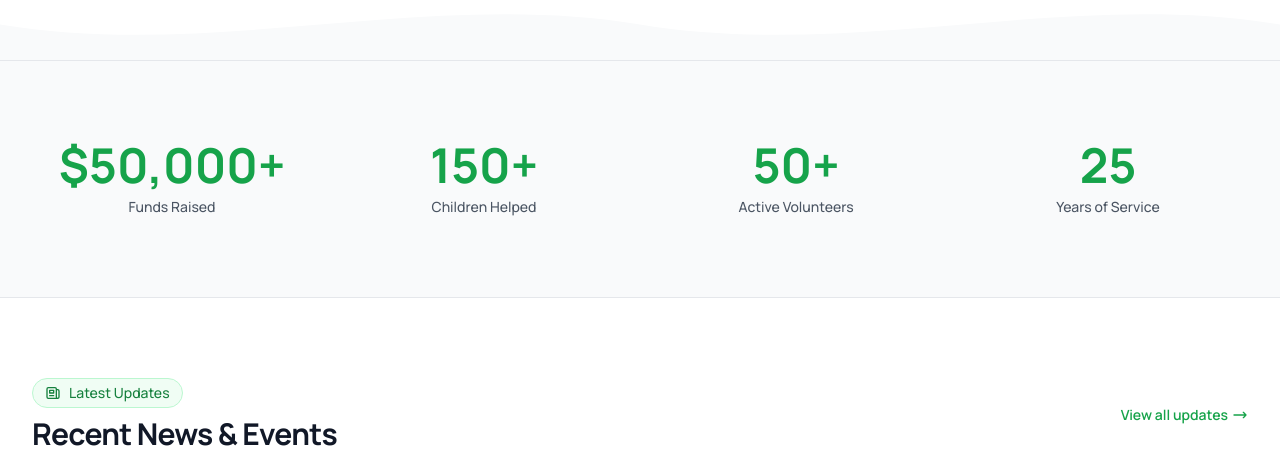
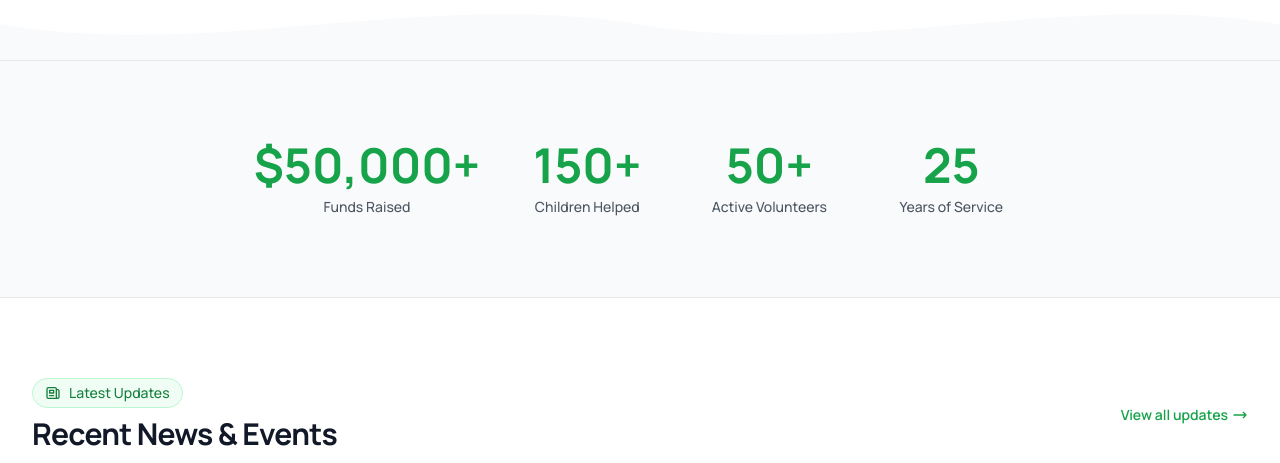
Before and after one commit to progressive-ideal/progressive-ideal.github.io, a plain HTML site: page index.html in a window 1280 px wide. Shown: the part 1600-2063 px from the top of the page. Drawn offline with nearby package versions, Linux system fonts and the light colour scheme.

Commit message:
refactor(stats): make statistics data-driven
Extract hardcoded statistics to a JSON data file and replace inline HTML stats with dynamic containers. This enables easier content management and allows stats.js to populate the data dynamically.

```diff
--- /dev/null
+++ b/data/stats.json
@@ -0,0 +1,14 @@
+{
+  "stats": [
+    { "value": 50000, "label": "Funds Raised", "prefix": "$", "suffix": "+", "showInHero": true },
+    { "value": 150, "label": "Children Helped", "suffix": "+", "showInHero": true },
+    { "value": 50, "label": "Active Volunteers", "suffix": "+", "showInHero": true },
+    { "value": 25, "label": "Years of Service", "showInHero": true },
+    { "value": 200, "label": "Meals Served Monthly" }
+  ],
+  "campaigns": [
+    { "name": "New Classroom Building", "progress": 65, "goal": "$50,000" },
+    { "name": "Medical Fund", "progress": 80, "goal": "$20,000" },
+    { "name": "Food & Nutrition", "progress": 45, "goal": "$30,000" }
+  ]
+}
--- a/index.html
+++ b/index.html
@@ -85,34 +85,11 @@
             </svg>
         </div>
 
-        <!-- Stats Section -->
+        <!-- Stats Section (dynamically populated by stats.js) -->
         <section class="border-y border-gray-200 bg-gray-50 py-16 lg:py-20">
             <div class="container mx-auto px-4 lg:px-8">
-                <div class="grid grid-cols-2 gap-8 sm:grid-cols-4">
-                    <div class="text-center" data-animate="fade-in-up">
-                        <div class="text-4xl font-bold text-primary-600 lg:text-5xl">
-                            <span data-counter="50000">$0</span>+
-                        </div>
-                        <div class="mt-2 text-sm font-medium text-gray-600">Funds Raised</div>
-                    </div>
-                    <div class="text-center" data-animate="fade-in-up" data-delay="100">
-                        <div class="text-4xl font-bold text-primary-600 lg:text-5xl">
-                            <span data-counter="150">0</span>+
-                        </div>
-                        <div class="mt-2 text-sm font-medium text-gray-600">Children Helped</div>
-                    </div>
-                    <div class="text-center" data-animate="fade-in-up" data-delay="200">
-                        <div class="text-4xl font-bold text-primary-600 lg:text-5xl">
-                            <span data-counter="50">0</span>+
-                        </div>
-                        <div class="mt-2 text-sm font-medium text-gray-600">Active Volunteers</div>
-                    </div>
-                    <div class="text-center" data-animate="fade-in-up" data-delay="300">
-                        <div class="text-4xl font-bold text-primary-600 lg:text-5xl">
-                            <span data-counter="25">0</span>
-                        </div>
-                        <div class="mt-2 text-sm font-medium text-gray-600">Years of Service</div>
-                    </div>
+                <div id="hero-stats-container">
+                    <!-- Loading skeleton will be shown while data loads -->
                 </div>
             </div>
         </section>
@@ -257,59 +234,14 @@
                     </p>
                 </div>
 
-                <!-- Stats Grid -->
-                <div class="mt-16 grid grid-cols-2 gap-8 lg:grid-cols-4">
-                    <div class="text-center" data-animate="fade-in-up" data-delay="100">
-                        <div class="text-4xl font-bold text-primary-600 lg:text-5xl" data-counter="150">0</div>
-                        <div class="mt-2 text-sm font-medium text-gray-600">Children Supported</div>
-                    </div>
-                    <div class="text-center" data-animate="fade-in-up" data-delay="200">
-                        <div class="text-4xl font-bold text-primary-600 lg:text-5xl" data-counter="95">0</div>
-                        <div class="mt-2 text-sm font-medium text-gray-600">School Graduation Rate %</div>
-                    </div>
-                    <div class="text-center" data-animate="fade-in-up" data-delay="300">
-                        <div class="text-4xl font-bold text-primary-600 lg:text-5xl" data-counter="200">0</div>
-                        <div class="mt-2 text-sm font-medium text-gray-600">Meals Served Monthly</div>
-                    </div>
-                    <div class="text-center" data-animate="fade-in-up" data-delay="400">
-                        <div class="text-4xl font-bold text-primary-600 lg:text-5xl" data-counter="25">0</div>
-                        <div class="mt-2 text-sm font-medium text-gray-600">Years of Service</div>
-                    </div>
+                <!-- Impact Stats Container (dynamically populated by stats.js) -->
+                <div id="impact-stats-container" class="mt-16">
+                    <!-- Loading skeleton will be shown while data loads -->
                 </div>
 
-                <!-- Campaign Progress Bars -->
-                <div class="mx-auto mt-20 max-w-3xl space-y-8" data-animate="fade-in-up" data-delay="300">
-                    <h3 class="text-center text-xl font-semibold text-gray-900">Active Campaigns</h3>
-
-                    <div>
-                        <div class="mb-2 flex items-center justify-between">
-                            <span class="font-medium text-gray-900">New Classroom Building</span>
-                            <span class="text-sm text-gray-600">65% of $50,000</span>
-                        </div>
-                        <div class="h-3 overflow-hidden rounded-full bg-gray-200">
-                            <div class="h-full rounded-full bg-gradient-to-r from-primary-400 to-primary-600" data-progress="65" style="width: 0%"></div>
-                        </div>
-                    </div>
-
-                    <div>
-                        <div class="mb-2 flex items-center justify-between">
-                            <span class="font-medium text-gray-900">Medical Fund</span>
-                            <span class="text-sm text-gray-600">80% of $20,000</span>
-                        </div>
-                        <div class="h-3 overflow-hidden rounded-full bg-gray-200">
-                            <div class="h-full rounded-full bg-gradient-to-r from-primary-400 to-primary-600" data-progress="80" style="width: 0%"></div>
-                        </div>
-                    </div>
-
-                    <div>
-                        <div class="mb-2 flex items-center justify-between">
-                            <span class="font-medium text-gray-900">Food & Nutrition</span>
-                            <span class="text-sm text-gray-600">45% of $30,000</span>
-                        </div>
-                        <div class="h-3 overflow-hidden rounded-full bg-gray-200">
-                            <div class="h-full rounded-full bg-gradient-to-r from-primary-400 to-primary-600" data-progress="45" style="width: 0%"></div>
-                        </div>
-                    </div>
+                <!-- Campaign Progress Bars (dynamically populated by stats.js) -->
+                <div id="campaigns-container" class="mx-auto mt-20 max-w-3xl space-y-8" data-animate="fade-in-up" data-delay="300">
+                    <!-- Loading skeleton will be shown while data loads -->
                 </div>
             </div>
         </section>
@@ -446,6 +378,7 @@
     <script src="js/components/programs.js"></script>
     <script src="js/components/faq.js"></script>
     <script src="js/components/stories.js"></script>
+    <script src="js/components/stats.js"></script>
     <!-- JavaScript -->
     <script src="js/main.js"></script>
 </body>
--- /dev/null
+++ b/js/components/stats.js
@@ -0,0 +1,219 @@
+/**
+ * Stats Component
+ * Renders statistics sections from JSON data
+ *
+ * Usage:
+ * - Add placeholder with id="hero-stats-container" for hero stats
+ * - Add placeholder with id="impact-stats-container" for impact stats
+ * - Add placeholder with id="campaigns-container" for campaign progress bars
+ */
+
+(function() {
+    'use strict';
+
+    /**
+     * Fetch JSON data with fallback
+     */
+    async function fetchJSON(paths) {
+        for (const path of paths) {
+            try {
+                const response = await fetch(path);
+                if (!response.ok) continue;
+                return await response.json();
+            } catch (error) {
+                continue;
+            }
+        }
+        return null;
+    }
+
+    /**
+     * Generate stat HTML for a single stat item
+     */
+    function generateStatHTML(stat, index) {
+        const delay = index * 100;
+        const prefix = stat.prefix || '';
+        const suffix = stat.suffix || '';
+
+        return `
+                    <div class="text-center min-w-[120px] sm:min-w-[150px]" data-animate="fade-in-up" data-delay="${delay}">
+                        <div class="text-4xl font-bold text-primary-600 lg:text-5xl">
+                            <span data-counter="${stat.value}" data-prefix="${prefix}" data-suffix="${suffix}">${prefix}0${suffix}</span>
+                        </div>
+                        <div class="mt-2 text-sm font-medium text-gray-600">${stat.label}</div>
+                    </div>`;
+    }
+
+    /**
+     * Generate campaign progress bars HTML
+     */
+    function generateCampaignsHTML(campaigns) {
+        return campaigns.map(campaign => {
+            return `
+                    <div>
+                        <div class="mb-2 flex items-center justify-between">
+                            <span class="font-medium text-gray-900">${campaign.name}</span>
+                            <span class="text-sm text-gray-600">${campaign.progress}% of ${campaign.goal}</span>
+                        </div>
+                        <div class="h-3 overflow-hidden rounded-full bg-gray-200">
+                            <div class="h-full rounded-full bg-gradient-to-r from-primary-400 to-primary-600" data-progress="${campaign.progress}" style="width: 0%"></div>
+                        </div>
+                    </div>`;
+        }).join('\n                    ');
+    }
+
+    /**
+     * Render hero stats section
+     */
+    function renderHeroStats(stats) {
+        const placeholder = document.getElementById('hero-stats-container');
+        if (!placeholder || !stats) return;
+
+        const heroStats = stats.filter(stat => stat.showInHero);
+        const statsHTML = heroStats.map((stat, index) => generateStatHTML(stat, index)).join('\n');
+
+        placeholder.innerHTML = `<div class="flex flex-wrap justify-center gap-8">
+                    ${statsHTML}
+                </div>`;
+    }
+
+    /**
+     * Render impact stats section (shows ALL stats)
+     */
+    function renderImpactStats(stats) {
+        const placeholder = document.getElementById('impact-stats-container');
+        if (!placeholder || !stats) return;
+
+        // Impact shows all stats, not just non-hero ones
+        const statsHTML = stats.map((stat, index) => generateStatHTML(stat, index)).join('\n');
+
+        placeholder.innerHTML = `<div class="mt-16 flex flex-wrap justify-center gap-8">
+                    ${statsHTML}
+                </div>`;
+    }
+
+    /**
+     * Render campaigns section
+     */
+    function renderCampaigns(campaigns) {
+        const placeholder = document.getElementById('campaigns-container');
+        if (!placeholder || !campaigns) return;
+
+        placeholder.innerHTML = `<h3 class="text-center text-xl font-semibold text-gray-900">Active Campaigns</h3>
+
+                    ${generateCampaignsHTML(campaigns)}`;
+    }
+
+    /**
+     * Initialize counter animations for dynamically added counters
+     */
+    function initDynamicCounters() {
+        const counters = document.querySelectorAll('#hero-stats-container [data-counter], #impact-stats-container [data-counter]');
+
+        if (!counters.length) return;
+
+        const observer = new IntersectionObserver((entries) => {
+            entries.forEach(entry => {
+                if (entry.isIntersecting) {
+                    animateCounter(entry.target);
+                    observer.unobserve(entry.target);
+                }
+            });
+        }, {
+            threshold: 0.5
+        });
+
+        counters.forEach(counter => observer.observe(counter));
+    }
+
+    /**
+     * Animate a counter element
+     */
+    function animateCounter(element) {
+        const target = parseInt(element.getAttribute('data-counter'));
+        const prefix = element.getAttribute('data-prefix') || '';
+        const suffix = element.getAttribute('data-suffix') || '';
+        const duration = 2000;
+        const startTime = performance.now();
+
+        function updateCounter(currentTime) {
+            const elapsed = currentTime - startTime;
+            const progress = Math.min(elapsed / duration, 1);
+
+            // Easing function for smooth animation
+            const easeOutQuart = 1 - Math.pow(1 - progress, 4);
+            const current = Math.floor(target * easeOutQuart);
+
+            element.textContent = prefix + current.toLocaleString() + suffix;
+
+            if (progress < 1) {
+                requestAnimationFrame(updateCounter);
+            } else {
+                element.textContent = prefix + target.toLocaleString() + suffix;
+            }
+        }
+
+        requestAnimationFrame(updateCounter);
+    }
+
+    /**
+     * Initialize progress bar animations
+     */
+    function initDynamicProgressBars() {
+        const progressBars = document.querySelectorAll('#campaigns-container [data-progress]');
+
+        if (!progressBars.length) return;
+
+        const observer = new IntersectionObserver((entries) => {
+            entries.forEach(entry => {
+                if (entry.isIntersecting) {
+                    const targetWidth = entry.target.getAttribute('data-progress');
+                    setTimeout(() => {
+                        entry.target.style.width = targetWidth + '%';
+                    }, 100);
+                    observer.unobserve(entry.target);
+                }
+            });
+        }, {
+            threshold: 0.5
+        });
+
+        progressBars.forEach(bar => observer.observe(bar));
+    }
+
+    /**
+     * Initialize stats component
+     */
+    async function renderStats() {
+        const data = await fetchJSON(['/data/stats.json', 'data/stats.json']);
+
+        if (!data) {
+            console.warn('No stats data found');
+            return;
+        }
+
+        // Render each section
+        renderHeroStats(data.stats);
+        renderImpactStats(data.stats);
+        renderCampaigns(data.campaigns);
+
+        // Initialize animations for the dynamically added elements
+        initDynamicCounters();
+        initDynamicProgressBars();
+
+        // Also try to use main.js functions if available (for scroll animations)
+        if (typeof window.initScrollAnimations === 'function') {
+            window.initScrollAnimations();
+        }
+    }
+
+    // Expose render function globally
+    window.renderStats = renderStats;
+
+    // Auto-render when DOM is ready
+    if (document.readyState === 'loading') {
+        document.addEventListener('DOMContentLoaded', renderStats);
+    } else {
+        renderStats();
+    }
+})();
```
